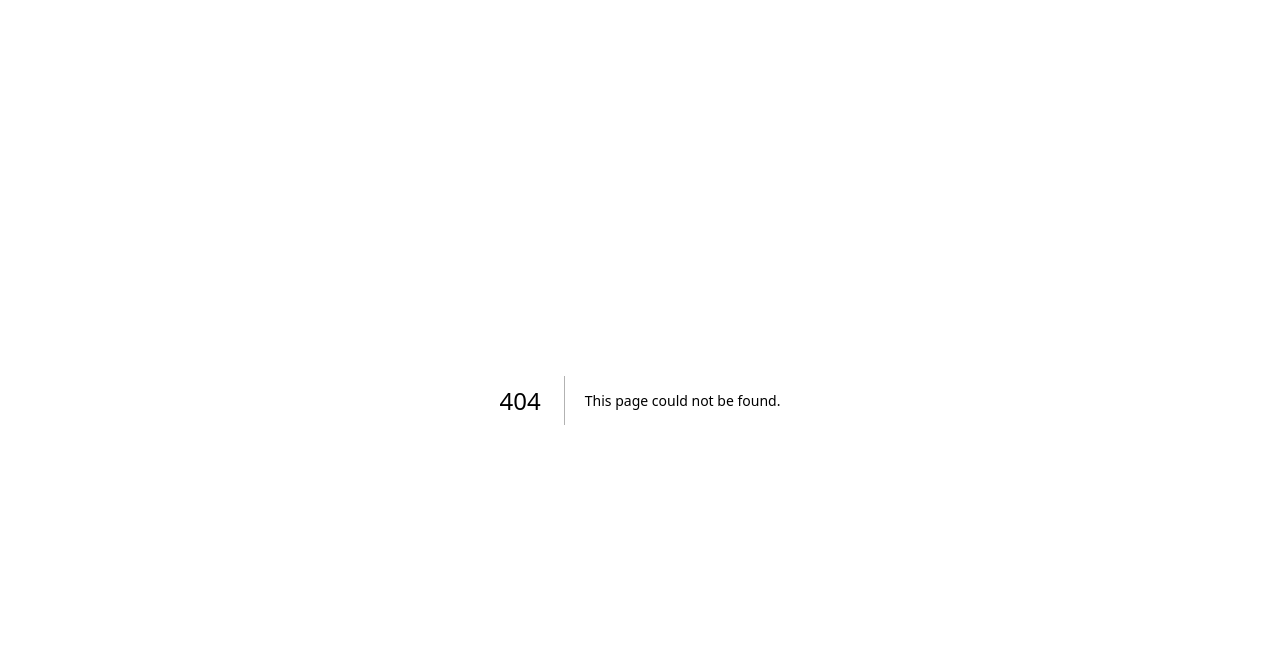
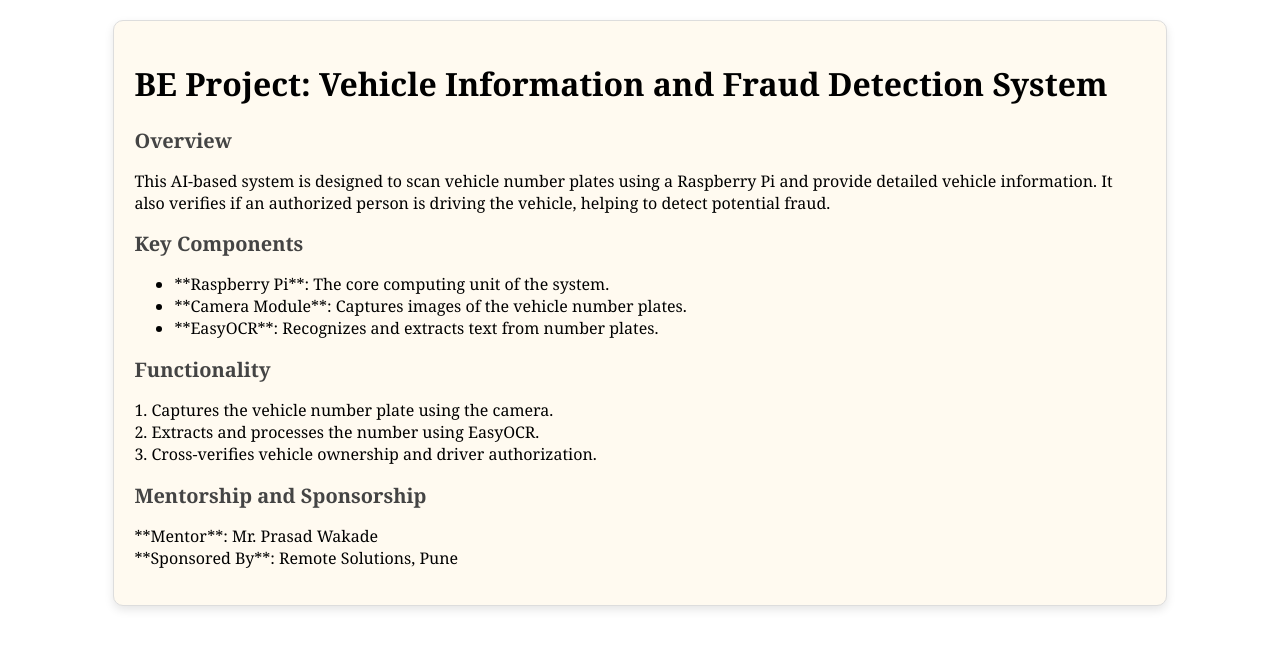
Before and after one commit to VedantMute/Portfolio, a Next.js app: page /beproject in a window 1280 px wide. Before the commit this address had no page. Shown: the top 648 px of the page. Built offline with nearby package versions, Linux system fonts and the light colour scheme.

Commit message:
added be project and offers

```diff
--- /dev/null
+++ b/src/pages/beproject.tsx
@@ -0,0 +1,69 @@
+// components/BEProjectDetails.tsx
+import React from "react";
+
+const BEProjectDetails: React.FC = () => {
+  return (
+    <div style={styles.journalContainer}>
+      <h1 >BE Project: Vehicle Information and Fraud Detection System</h1>
+      <div style={styles.section}>
+        <h2 style={styles.sectionTitle}>Overview</h2>
+        <p>
+          This AI-based system is designed to scan vehicle number plates using a Raspberry Pi and provide detailed vehicle information. It also verifies if an authorized person is driving the vehicle, helping to detect potential fraud.
+        </p>
+      </div>
+      <div style={styles.section}>
+        <h2 style={styles.sectionTitle}>Key Components</h2>
+        <ul>
+          <li>**Raspberry Pi**: The core computing unit of the system.</li>
+          <li>**Camera Module**: Captures images of the vehicle number plates.</li>
+          <li>**EasyOCR**: Recognizes and extracts text from number plates.</li>
+        </ul>
+      </div>
+      <div style={styles.section}>
+        <h2 style={styles.sectionTitle}>Functionality</h2>
+        <p>
+          1. Captures the vehicle number plate using the camera.<br />
+          2. Extracts and processes the number using EasyOCR.<br />
+          3. Cross-verifies vehicle ownership and driver authorization.<br />
+        </p>
+      </div>
+      <div style={styles.section}>
+        <h2 style={styles.sectionTitle}>Mentorship and Sponsorship</h2>
+        <p>
+          **Mentor**: Mr. Prasad Wakade<br />
+          **Sponsored By**: Remote Solutions, Pune
+        </p>
+      </div>
+    </div>
+  );
+};
+
+const styles = {
+  journalContainer: {
+    fontFamily: "Georgia, serif",
+    backgroundColor: "#fffaf0",
+    padding: "20px",
+    margin: "20px auto",
+    width: "80%",
+    border: "1px solid #ddd",
+    borderRadius: "10px",
+    boxShadow: "0px 4px 10px rgba(0, 0, 0, 0.1)",
+  },
+  title: {
+    textAlign: "center",
+    fontSize: "28px",
+    marginBottom: "20px",
+    color: "#333",
+    textDecoration: "underline",
+  },
+  section: {
+    marginBottom: "15px",
+  },
+  sectionTitle: {
+    fontSize: "20px",
+    marginBottom: "10px",
+    color: "#444",
+  },
+};
+
+export default BEProjectDetails;
```
Also changed, not shown: src/pages/offers.tsx (added, +12 -0 lines).
